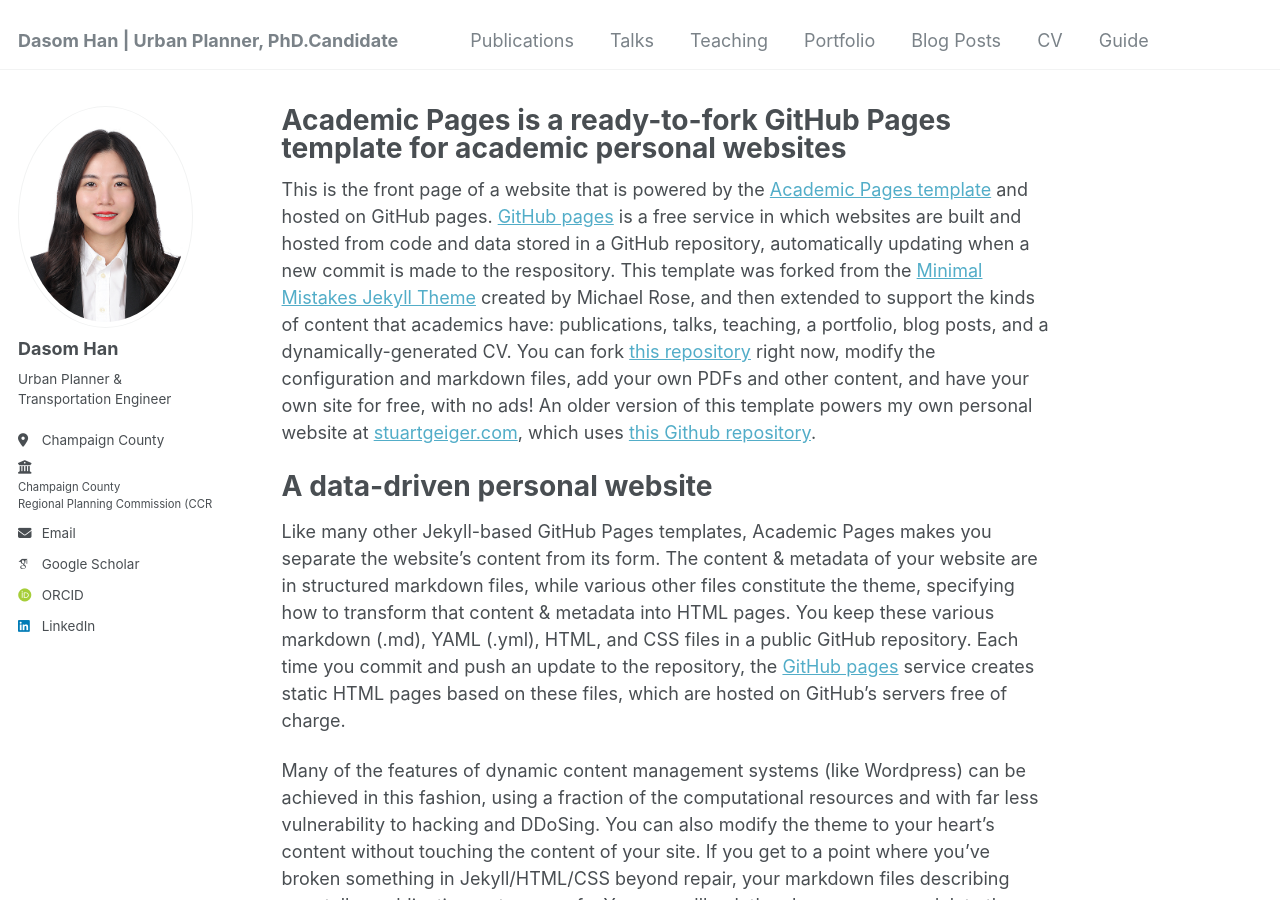
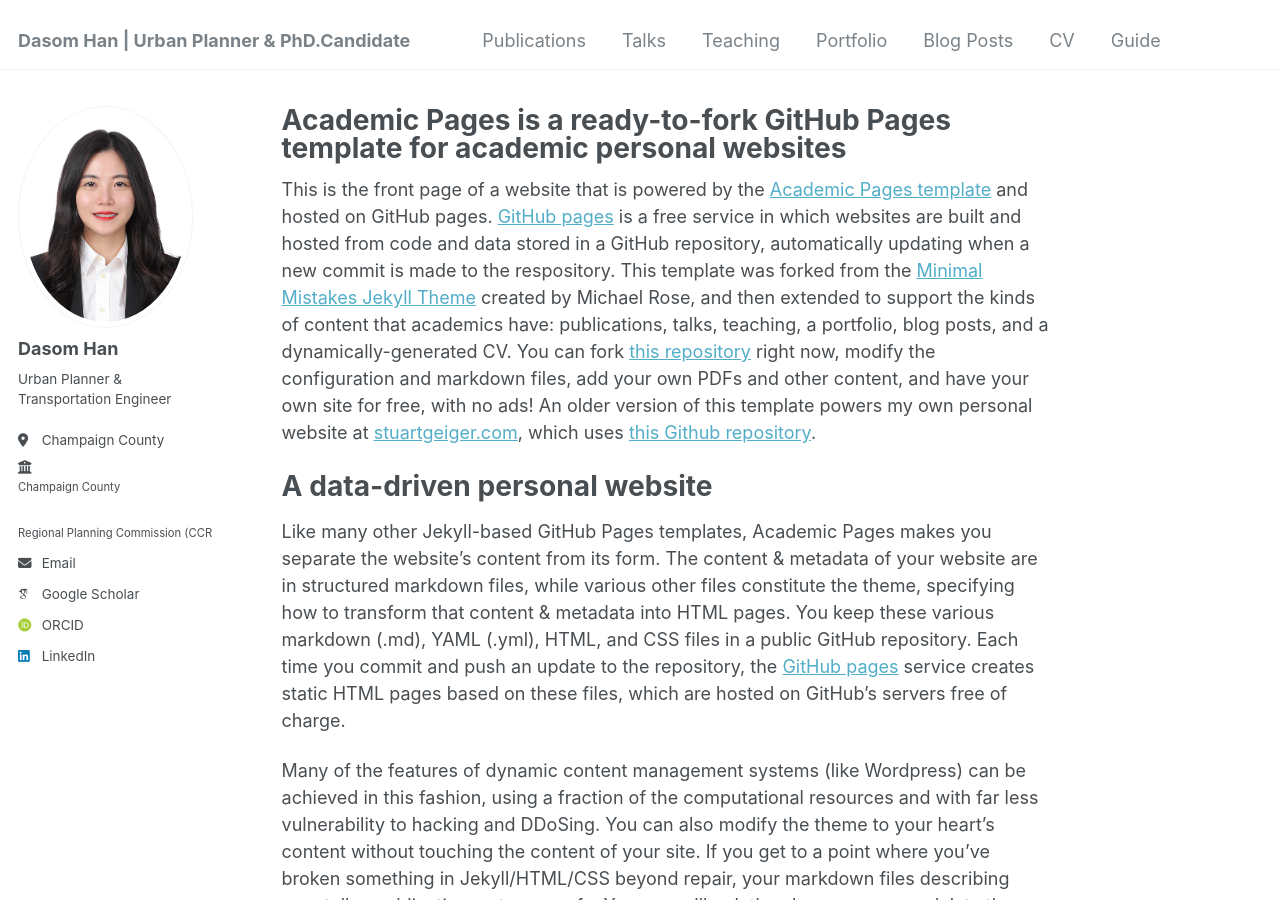
Before and after one commit to dasomh/dasomh.github.io, a Jekyll site: the page built from _pages/about.md, in a window 1280 px wide and 900 px high. Built offline with Jekyll 4.4.1, drawn with Linux system fonts in a browser that asks for light colours; some web fonts are replaced.

Commit message:
Update _config.yml

```diff
--- a/_config.yml
+++ b/_config.yml
@@ -8,7 +8,7 @@
 
 # Basic Site Settings
 locale                   : "en-US"
-title                    : "Dasom Han | Urban Planner, PhD.Candidate"
+title                    : "Dasom Han | Urban Planner & PhD.Candidate"
 title_separator          : "-"
 name                     : &name "Dasom Han"
 description              : &description "personal description"
@@ -26,7 +26,7 @@
   pronouns         : # URL
   bio              : "Urban Planner & Transportation Engineer"
   location         : "Champaign County"
-  employer         : "<span style='font-size: smaller;'><a href='https://www.ccrpc.org/' target='_blank' style='text-decoration: none; color: inherit;'>Champaign County<br>Regional Planning Commission (CCRPC)</a></span>"
+  employer         : "<span style='font-size: smaller;'><a href='https://www.ccrpc.org/' target='_blank' style='text-decoration: none; color: inherit;'>Champaign County</a><br><a href='https://www.ccrpc.org/' target='_blank' style='text-decoration: none; color: inherit;'>Regional Planning Commission (CCRPC)</a></span>"
   uri              : # URL
   email            : "<span style='text-decoration: none;'>dsh12177@gmail.com</span>"
 
```
